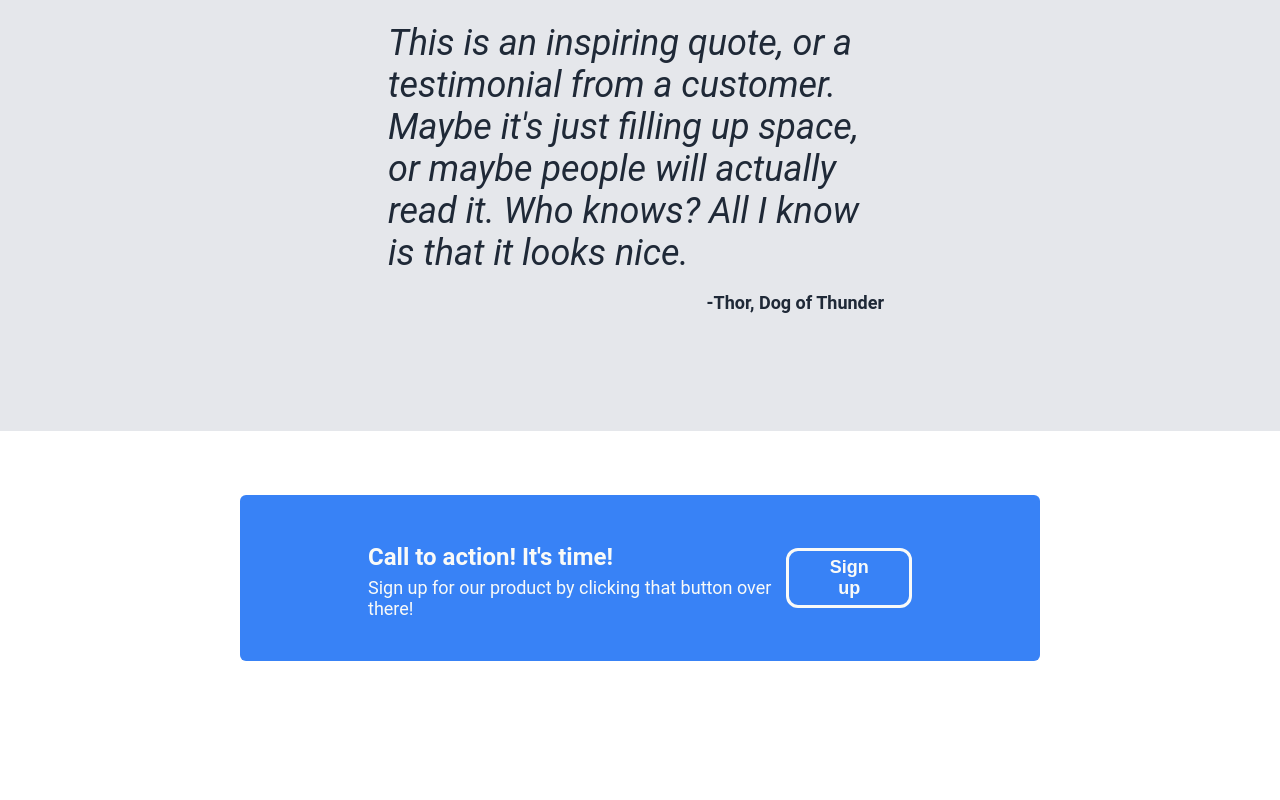
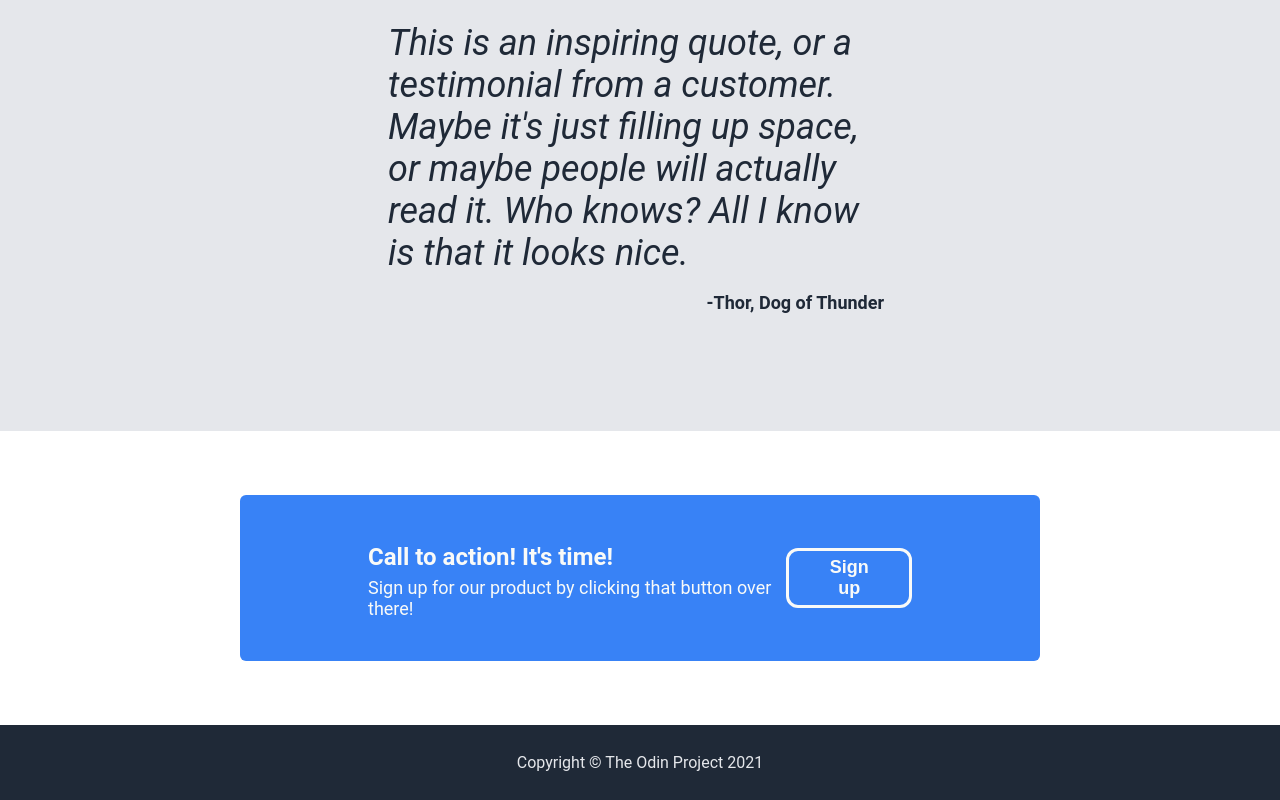
Before and after one commit to mbkhalid23/landing-page, a plain HTML site: page landing-page.html in a window 1280 px wide. Shown: the part 1207-2007 px from the top of the page. Before the commit the page ends 1932 px from the top, so only its background shows below. Drawn offline with Linux system fonts and the light colour scheme.

Commit message:
Add footer section

```diff
--- a/landing-page.html
+++ b/landing-page.html
@@ -91,7 +91,10 @@
                 Sign up
             </button>
         </div>
+    </div>
 
+    <div class="footer">
+        <p>Copyright © The Odin Project 2021</p>
     </div>
 </body>
 </html>
--- a/styles.css
+++ b/styles.css
@@ -189,3 +189,11 @@ blockquote
     border-radius: 12px;
     padding: 6px 32px;
 }
+
+.footer
+{
+    text-align: center;
+    background-color: #1f2937;
+    color: #e5e7eb;
+    padding: 12px 0;
+}
```
